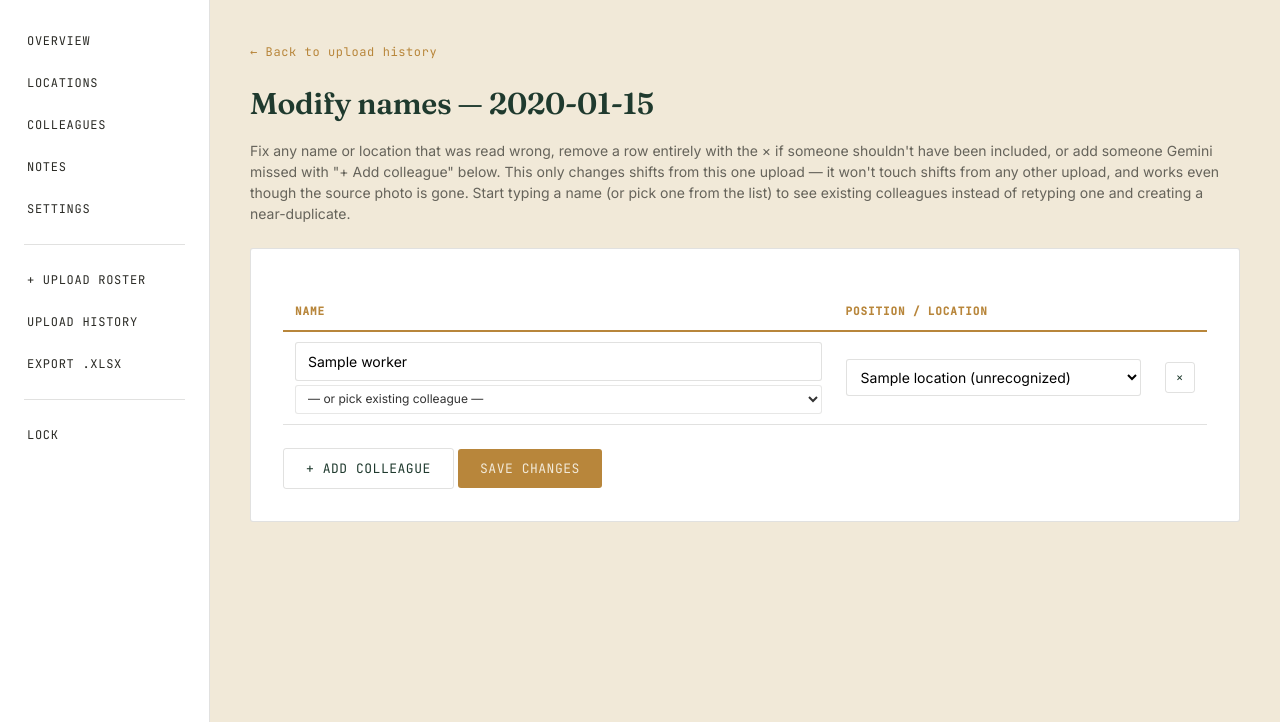
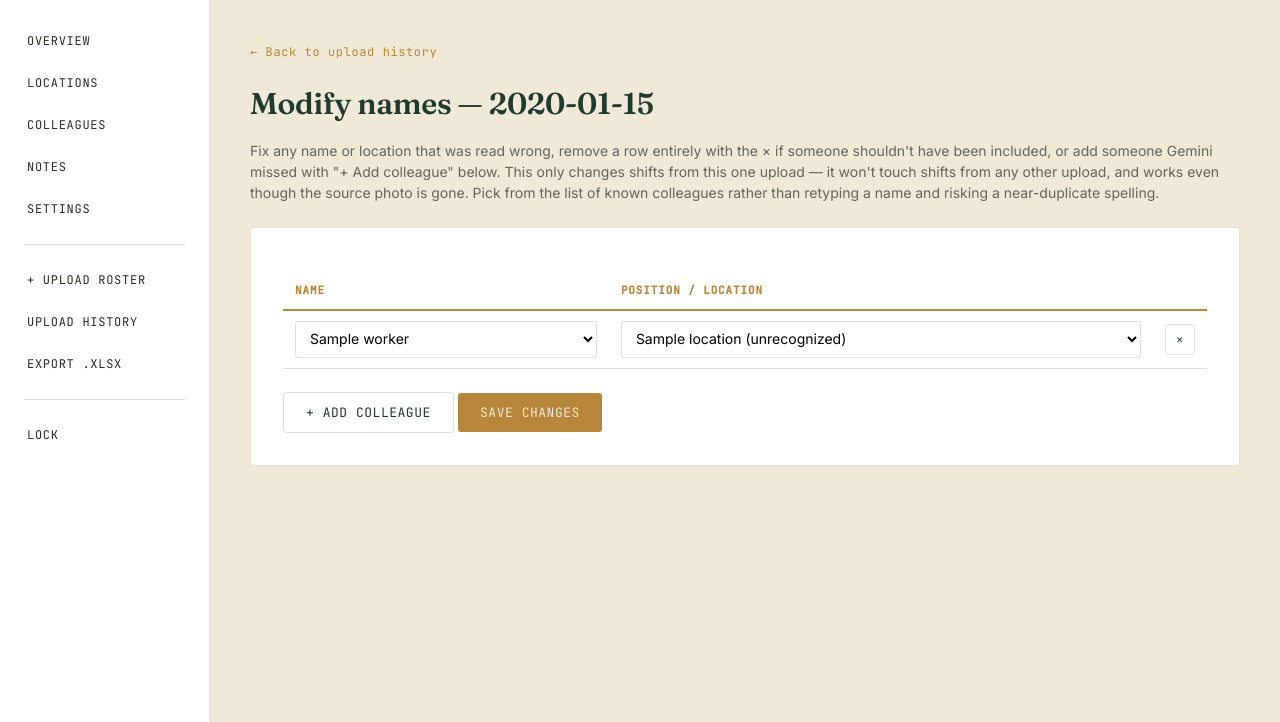
Before and after one commit to tlegrand-be/Museum, a Flask app: a page that uses templates/edit_upload.html in a window 1280 px wide. Shown: the part 99-821 px from the top of the page. Run offline with Flask 3, Linux system fonts and the light colour scheme; the visitor is signed in with stand-in values (Sample User, id 1); tables that the repository leaves empty hold one stand-in row (values such as "Sample post").

Commit message:
refactor(names): make the name field a plain select, matching Position/Location
Drops the separate text input + secondary picker dropdown (and the datalist
it relied on) in favor of the exact same pattern already used for
Position/Location: a single select, with the current value injected as a
"(new)" option up top when it doesn't match a known colleague.

Co-Authored-By: Claude Sonnet 5 <noreply@anthropic.com>

```diff
--- a/static/style.css
+++ b/static/style.css
@@ -407,16 +407,6 @@ form.upload-form input[type="text"] {
   letter-spacing: 0.03em;
   opacity: 0.7;
   margin-top: 4px;
-}
-
-/* Click-to-choose alternative to typing a name -- sits right under the name
-   field, resets to its placeholder once a pick has been copied into the
-   text input, so it's always ready to browse the list again. */
-.review-table select.name-picker {
-  margin-top: 4px;
-  font-size: 12px;
-  padding: 5px 8px;
-  opacity: 0.8;
 }
 
 /* Shared form field styling — any label/input pair outside .upload-form */
--- a/templates/edit_upload.html
+++ b/templates/edit_upload.html
@@ -9,15 +9,9 @@
   &times; if someone shouldn't have been included, or add someone Gemini
   missed with "+ Add colleague" below. This only changes shifts from this one
   upload — it won't touch shifts from any other upload, and works even though
-  the source photo is gone. Start typing a name (or pick one from the list) to
-  see existing colleagues instead of retyping one and creating a near-duplicate.
+  the source photo is gone. Pick from the list of known colleagues rather
+  than retyping a name and risking a near-duplicate spelling.
 </p>
-
-<datalist id="knownNames">
-  {% for n in worker_names %}
-  <option value="{{ n }}">
-  {% endfor %}
-</datalist>
 
 <form class="upload-form" method="post" action="{{ url_for('edit_upload') }}" id="editUploadForm">
   <input type="hidden" name="source_image" value="{{ source_image }}">
@@ -39,11 +33,12 @@
       <tr>
         <td>
           <input type="hidden" name="shift_id" value="{{ e.id }}">
-          <input type="text" name="name" value="{{ e.name }}" list="knownNames">
-          <select class="name-picker">
-            <option value="" selected>— or pick existing colleague —</option>
+          <select name="name">
+            {% if e.name not in worker_names %}
+            <option value="{{ e.name }}" selected>{{ e.name }} (new)</option>
+            {% endif %}
             {% for n in worker_names %}
-            <option value="{{ n }}">{{ n }}</option>
+            <option value="{{ n }}" {% if n == e.name %}selected{% endif %}>{{ n }}</option>
             {% endfor %}
           </select>
         </td>
@@ -78,14 +73,13 @@ function rowTemplate() {
   const posOptions = ['<option value="" selected disabled>-- choose location --</option>']
     .concat(LOCATIONS.map(loc => `<option value="${loc}">${loc}</option>`))
     .join('');
-  const nameOptions = ['<option value="" selected>— or pick existing colleague —</option>']
+  const nameOptions = ['<option value="" selected disabled>-- choose colleague --</option>']
     .concat(WORKER_NAMES.map(n => `<option value="${n}">${n}</option>`))
     .join('');
   tr.innerHTML = `
     <td>
       <input type="hidden" name="shift_id" value="">
-      <input type="text" name="name" value="" list="knownNames">
-      <select class="name-picker">${nameOptions}</select>
+      <select name="name">${nameOptions}</select>
     </td>
     <td><select name="position">${posOptions}</select></td>
     <td><button type="button" class="btn ghost remove-row" style="padding: 6px 10px;">&times;</button></td>
@@ -95,7 +89,7 @@ function rowTemplate() {
 
 document.getElementById('addRow').addEventListener('click', () => {
   editRows.appendChild(rowTemplate());
-  editRows.lastElementChild.querySelector('input[name="name"]').focus();
+  editRows.lastElementChild.querySelector('select[name="name"]').focus();
 });
 
 editRows.addEventListener('click', e => {
@@ -107,13 +101,6 @@ editRows.addEventListener('click', e => {
   if (row.querySelector('input[name="shift_id"]').value) removedCount++;
   row.remove();
 });
-editRows.addEventListener('change', e => {
-  if (!e.target.classList.contains('name-picker')) return;
-  const picked = e.target.value;
-  if (!picked) return;
-  e.target.closest('td').querySelector('input[name="name"]').value = picked;
-  e.target.value = '';
-});
 document.getElementById('editUploadForm').addEventListener('submit', e => {
   if (removedCount > 0 && !confirm(`Remove ${removedCount} shift(s) permanently? This can't be undone.`)) {
     e.preventDefault();
```
Also changed, not shown: templates/review.html (+8 -24 lines).
